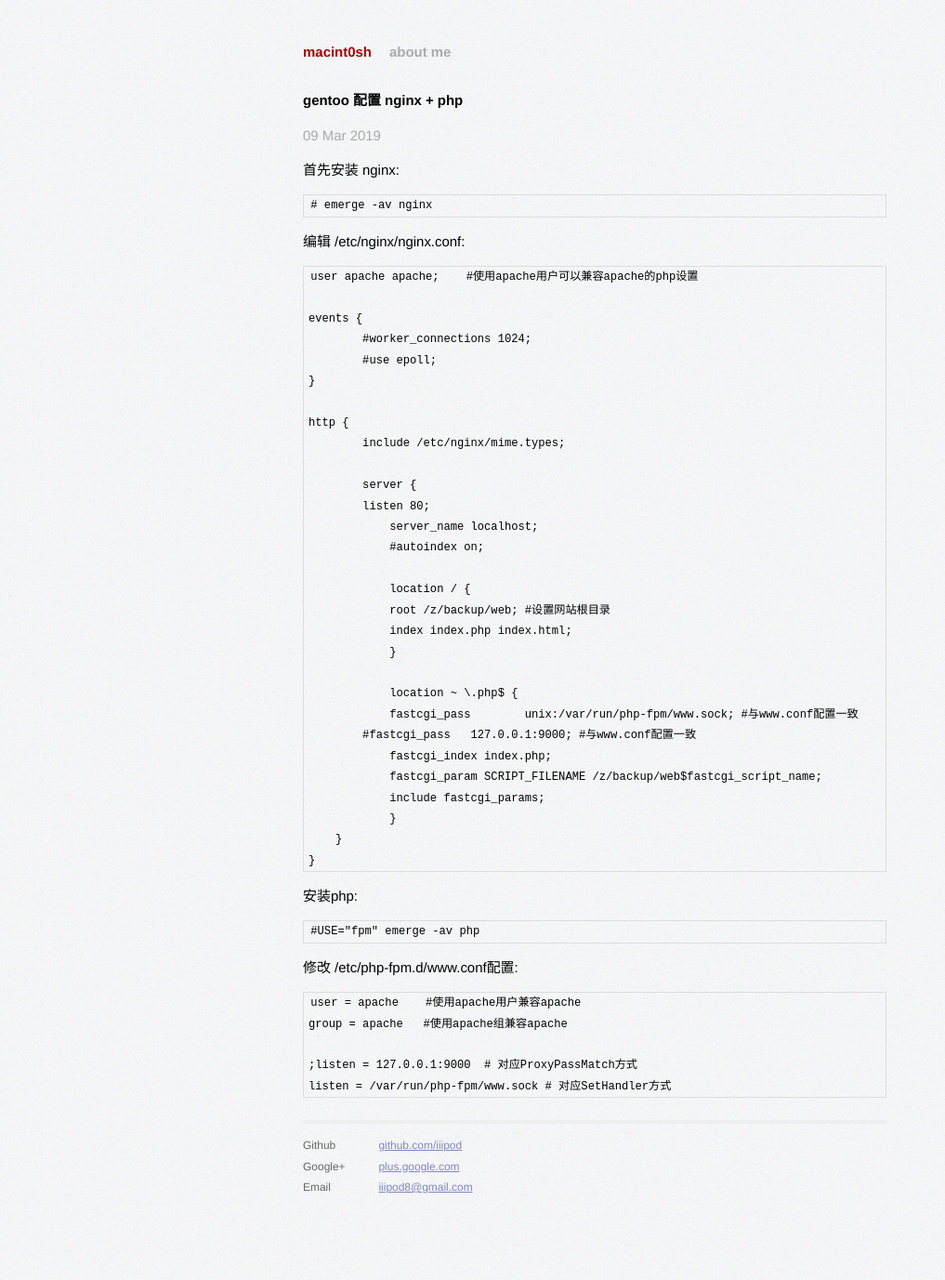
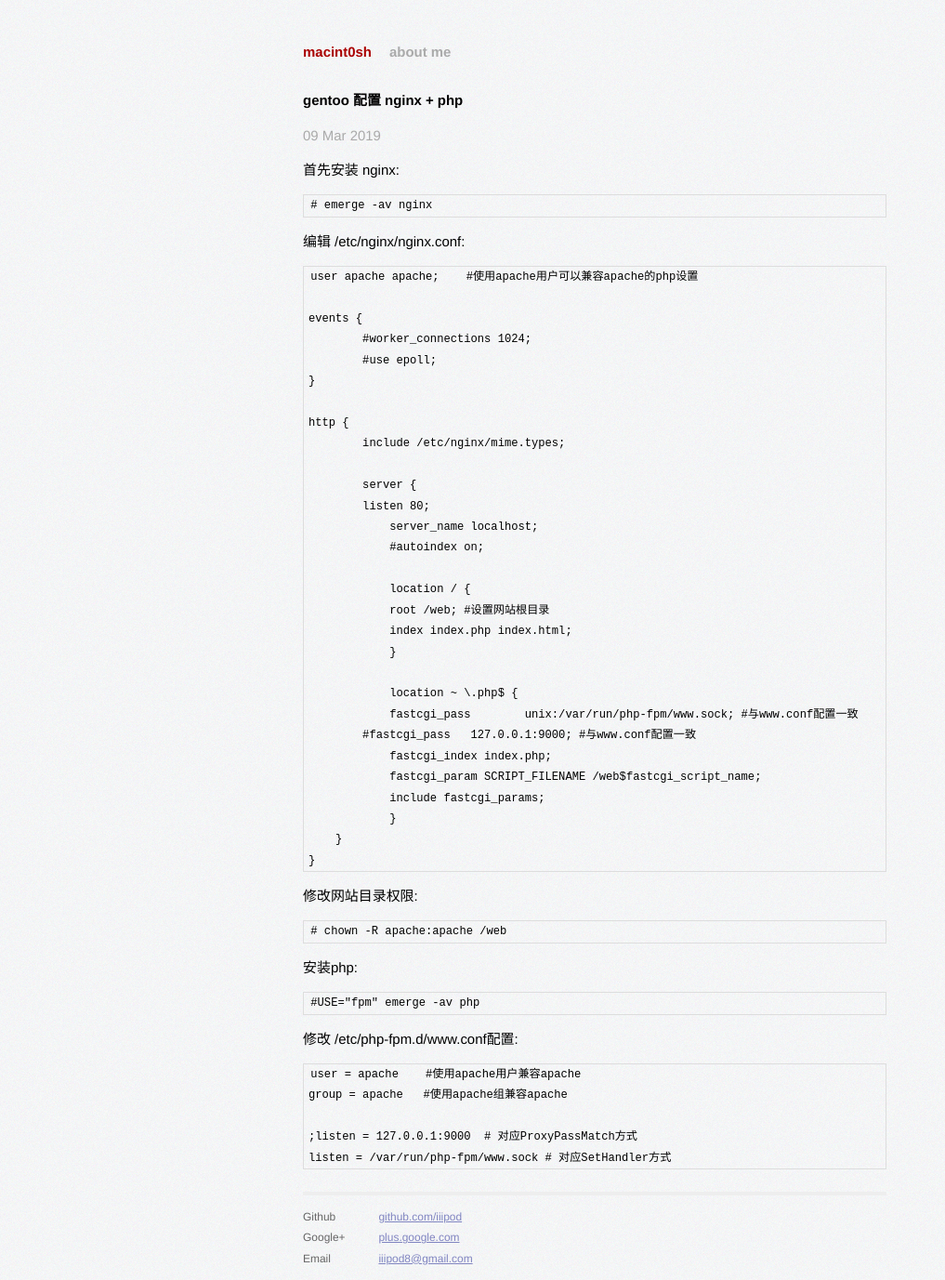
Before and after one commit to iiipod/iiipod.github.com, a Jekyll site: the page built from _posts/2019-03-09-gentoo-nginx_php.markdown, in a window 1280 px wide. Shown: the whole page at 93% size, without its empty margins (0-1017 px from the left). Built offline with Jekyll 4.4.1, drawn with Linux system fonts in a browser that asks for light colours; Markdown is read by kramdown in place of the engine named in the settings.

Commit message:
2019年 03月 09日 星期六 22:56:03 CST

```diff
--- a/_posts/2019-03-09-gentoo-nginx_php.markdown
+++ b/_posts/2019-03-09-gentoo-nginx_php.markdown
@@ -21,12 +21,12 @@ name: macint0sh
     	include /etc/nginx/mime.types;
 
     	server {
-	    	listen 80;
+            listen 80;
 		    server_name localhost;
 		    #autoindex on;
 
 		    location / {
-		    root /z/backup/web; #设置网站根目录
+		    root /web; #设置网站根目录
 		    index index.php index.html;
 		    }
 
@@ -34,11 +34,15 @@ name: macint0sh
 		    fastcgi_pass	unix:/var/run/php-fpm/www.sock; #与www.conf配置一致
             #fastcgi_pass   127.0.0.1:9000; #与www.conf配置一致
 		    fastcgi_index index.php;
-		    fastcgi_param SCRIPT_FILENAME /z/backup/web$fastcgi_script_name;
+		    fastcgi_param SCRIPT_FILENAME /web$fastcgi_script_name;
 		    include fastcgi_params;
 		    }
 	    }
     }
+
+修改网站目录权限:
+
+    # chown -R apache:apache /web
 
 安装php:
 
```
